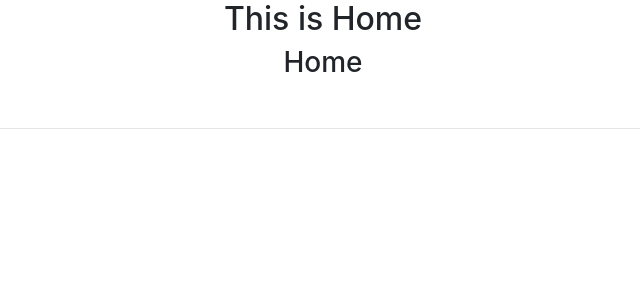
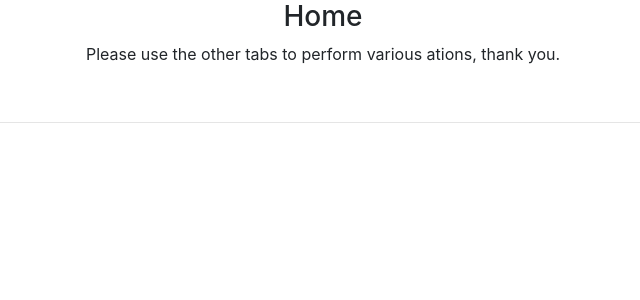
Before and after one commit to FREDRICK-GITHUB/library_crud, a Flask app: page / in a window 1280 px wide. Shown: the part 56-356 px from the top of the page, without its empty margins (317-957 px from the left). Run offline with Flask 3, Linux system fonts and the light colour scheme; the visitor is signed in with stand-in values (Sample User, id 1); some libraries are stand-ins or nearby versions.

Commit message:
minor UI improvements

```diff
--- a/website/templates/home.html
+++ b/website/templates/home.html
@@ -2,26 +2,14 @@
 {% block title%} Home {% endblock %}
 
 {% block content%}
-<h2>
-    <center>This is Home</center>
-</h2>
-<h3 align="center">Home</h3>
-<ul class="list-group list-group-flush" id="notes">
-    <!-- {% for note in user.notes %}
-    <li class="list-group-item">{{ note.data }}
-        <button type="button" class="close" onClick="deleteNote({{ note.id }})">
-            <span aria-hidden="true">&times;</span>
-        </button>
-    </li>
-    {% endfor %} -->
-</ul>
+<div class="container">
+    <div class="text-center">
+        <h3>Home</h3>
+        <p>Please use the other tabs to perform various ations, thank you.</p>
+    </div>
+</div>
+
 <br />
 <hr />
-<!-- <form method="POST">
-    <textarea name="note" id="note" class="form-control"></textarea>
-    <br />
-    <div align="center">
-        <button type="submit" class="btn btn-primary">Add Note</button>
-    </div>
-</form> -->
+
 {% endblock %}
```
Also changed, not shown: website/templates/transactions/create.html (+10 -3 lines).
